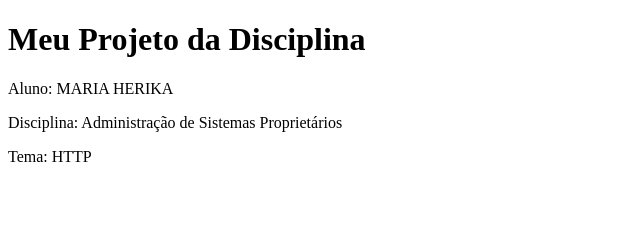
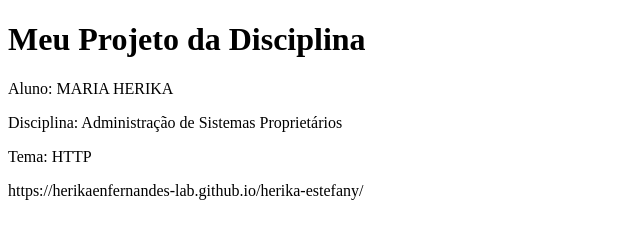
Before and after one commit to herikaenfernandes-lab/herika-estefany, a plain HTML site: page index.html in a window 1280 px wide. Shown: the whole page, without its empty margins (0-640 px from the left). Drawn offline with Linux system fonts and the light colour scheme.

Commit message:
Update index.html

```diff
--- a/index.html
+++ b/index.html
@@ -13,3 +13,4 @@
     <p>Tema: HTTP</p>
 </body>
 </html>
+https://herikaenfernandes-lab.github.io/herika-estefany/
```
